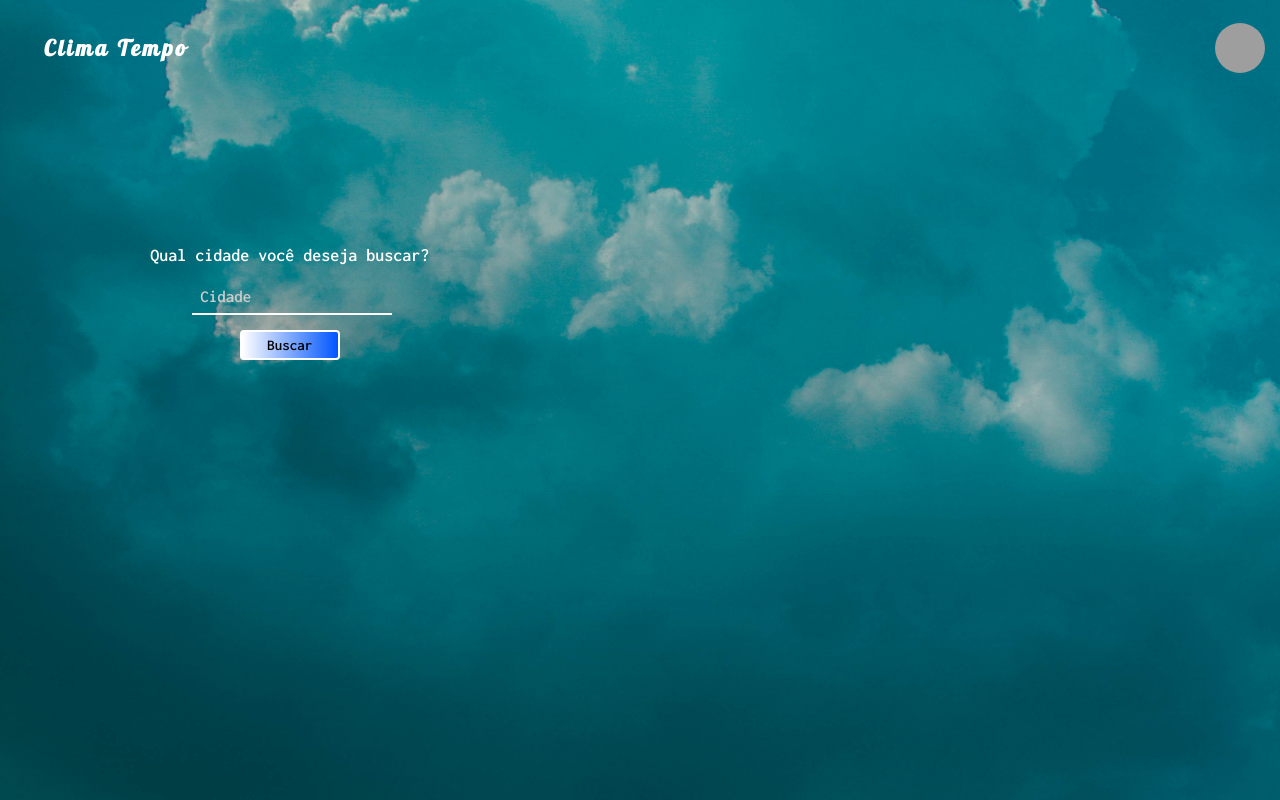
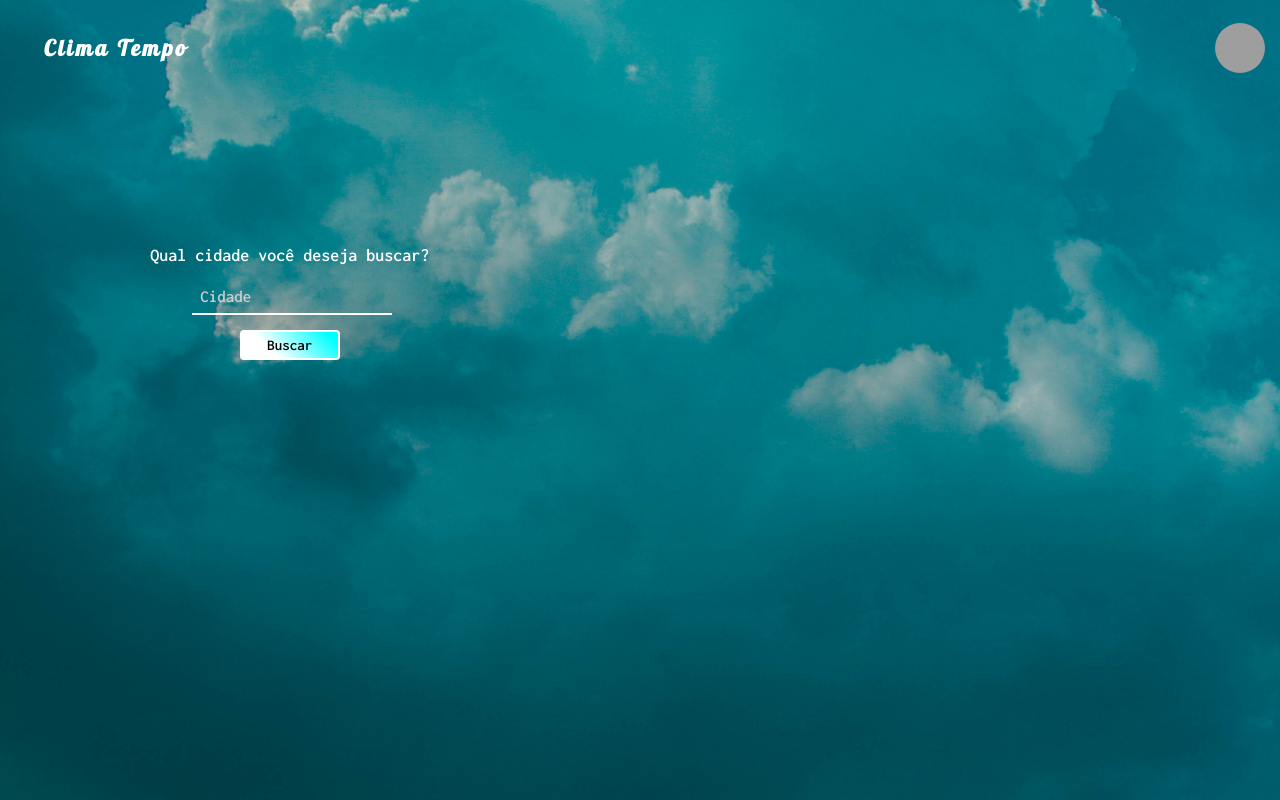
Before and after one commit to MarceloBxD/weather-project, a React (Vite) app: page / in a window 1280 px wide. Built offline with nearby package versions, Linux system fonts and the light colour scheme; grey boxes are pictures that could not be loaded.

Commit message:
can send requisition to api with pressing enter, creating new components

```diff
--- a/src/components/Button/styles.js
+++ b/src/components/Button/styles.js
@@ -5,7 +5,7 @@ export const Button = styled.button`
   width: 100px;
   font-size: 15px;
   border-radius: 4px;
-  background: linear-gradient(to right, #fff, #05f);
+  background: linear-gradient(45deg, #fff 30%, #0ff 90%);
   border: 2px solid #fff;
   color: #000;
   font-weight: bold;
--- a/src/components/Input/index.jsx
+++ b/src/components/Input/index.jsx
@@ -3,11 +3,18 @@ import * as C from "./styles";
 import { useApp } from "../../contexts/context";
 
 export const Input = () => {
-  const { setCityName } = useApp();
+  const { setCityName, getWeatherData } = useApp();
+
+  const handleEnter = (e) => {
+    if (e.keyCode === 13) {
+      getWeatherData();
+    }
+  };
 
   return (
     <C.InputArea>
       <C.Input
+        onKeyDown={handleEnter}
         onChange={(e) => setCityName(e.target.value)}
         placeholder="Cidade"
       />
```
